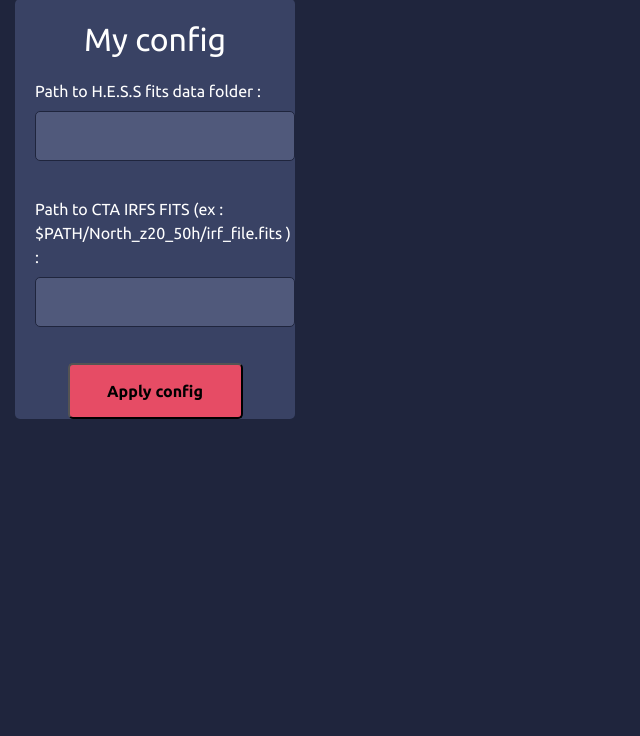
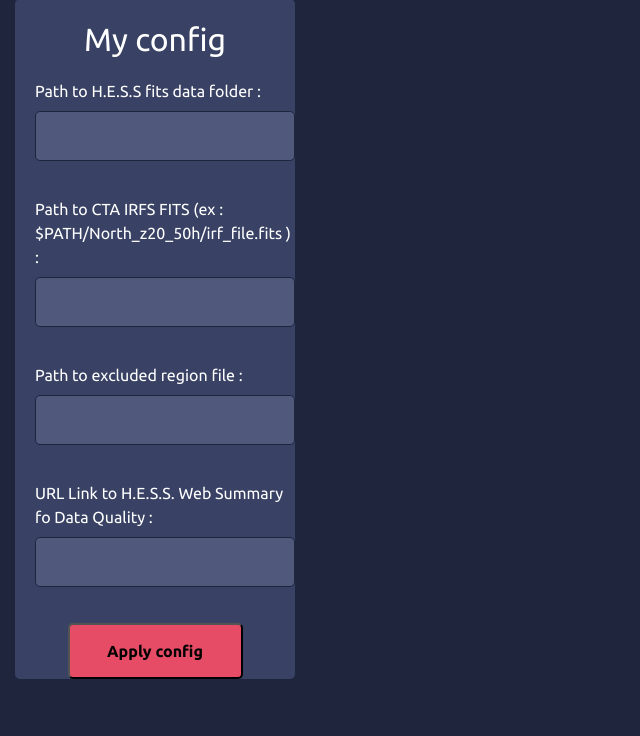
Before and after one commit to LeCastorFou/GammaPyGui, a Flask app: page /account in a window 1280 px wide. Shown: the part 162-898 px from the top of the page, without its empty margins (0-640 px from the left). Before the commit the page ends 581 px from the top, so only its background shows below. Run offline with Flask 2, Linux system fonts and the light colour scheme; some libraries are stand-ins or nearby versions.

Commit message:
new account config, ready for excluded regions

```diff
--- a/Main/BackEnd/main/forms.py
+++ b/Main/BackEnd/main/forms.py
@@ -47,4 +47,6 @@
 class SetUpConfig(FlaskForm):
     hessDataPath =  StringField('Path to H.E.S.S fits data folder :' , validators=[])
     ctaIrfsPath =  StringField('Path to CTA IRFS FITS (ex : $PATH/North_z20_50h/irf_file.fits ) :' , validators=[])
+    excludedRegionHESS =  StringField('Path to excluded region file :' , validators=[])
+    linkWebSummary =  StringField('URL Link to H.E.S.S. Web Summary fo Data Quality :' , validators=[])
     submit = SubmitField('Apply config')
--- a/Main/BackEnd/main/routes.py
+++ b/Main/BackEnd/main/routes.py
@@ -22,7 +22,6 @@
 
 main = Blueprint('main',__name__)
 
-webSumAddress = "http://127.0.0.1:5050/"
 
 @main.route("/home", methods=['GET', 'POST'])
 def home():
@@ -105,6 +104,8 @@
         if form.validate_on_submit():
             hessDataPath_new = form.hessDataPath.data
             ctaIRFSpath_new = form.ctaIrfsPath.data
+            excludedRegionHESS = form.excludedRegionHESS.data
+            linkWebSummary = form.linkWebSummary.data
 
             if hessDataPath_new[-1] != '/':
                 hessDataPath_new = hessDataPath_new + '/'
@@ -113,7 +114,21 @@
                     ctaIRFSpath_new = ctaIRFSpath_new + '/'
             else:
                 ctaIRFSpath_new = ''
-            df_config = pd.DataFrame.from_dict({'hessDataPath':[hessDataPath_new],'ctaIRFSpath':[ctaIRFSpath_new]})
+
+            if excludedRegionHESS != '' and excludedRegionHESS != None:
+                if excludedRegionHESS[-1] != '/':
+                    excludedRegionHESS = excludedRegionHESS + '/'
+            else:
+                excludedRegionHESS = ''
+
+            if linkWebSummary != '' and linkWebSummary != None:
+                if linkWebSummary[-1] != '/':
+                    linkWebSummary = linkWebSummary + '/'
+            else:
+                linkWebSummary = ''
+
+            df_config = pd.DataFrame.from_dict({'hessDataPath':[hessDataPath_new],'ctaIRFSpath':[ctaIRFSpath_new]
+            ,'excludedRegionHESS':[excludedRegionHESS] ,'linkWebSummary':[linkWebSummary] })
             df_config.to_csv(fileConfig)
 
         elif request.method ==  'GET':
@@ -137,6 +152,16 @@
                     try:
                         ctaIRFSpath = list(df_config['ctaIRFSpath'])[0]
                         form.ctaIrfsPath.data =  ctaIRFSpath
+                    except:
+                        print("No CTA IRFS PATH defined")
+                    try:
+                        excludedRegionHESS = list(df_config['excludedRegionHESS'])[0]
+                        form.excludedRegionHESS.data =  excludedRegionHESS
+                    except:
+                        print("No CTA IRFS PATH defined")
+                    try:
+                        linkWebSummary = list(df_config['linkWebSummary'])[0]
+                        form.linkWebSummary.data =  linkWebSummary
                     except:
                         print("No CTA IRFS PATH defined")
 
@@ -320,7 +345,21 @@
     configPath = os.getcwd() + "/Main/static/configFile/"
     resPath = os.getcwd() + "/Main/static/results/"
     listresfiles = os.listdir(resPath)
-
+    confExist = os.path.isfile(configPath+"config.csv")
+    fileConfig = configPath+"config.csv"
+    if not confExist:
+        open(fileConfig, 'a').close()
+        webSumAddress = ''
+    else:
+        df_config = pd.read_csv(fileConfig)
+        print(df_config)
+        try:
+            df_config = pd.read_csv(fileConfig)
+            webSumAddress = list(df_config['linkWebSummary'])[0]
+        except:
+            df_config = pd.DataFrame.from_dict({})
+            print("No config file or empty ")
+            webSumAddress = ''
     form = StartHessDataq()
 
     listresfilesdict = []
@@ -329,7 +368,7 @@
     form.analysis.choices = listresfilesdict
 
     isRunList = True
-
+    print(webSumAddress)
     if form.validate_on_submit():
         res_analysisName = form.analysis.data
         try:
--- a/Main/static/FrontEnd/templates/main/accountConfig.html
+++ b/Main/static/FrontEnd/templates/main/accountConfig.html
@@ -50,6 +50,40 @@
                    {% endif%}
                  </div>
 
+                 <div class="form-group">
+                   {% if form.excludedRegionHESS.errors %}
+                     {{ form.excludedRegionHESS.label(class="is-invalid") }}
+                     {{ form.excludedRegionHESS(class="is-invalid")}}
+                     <div class="invalid-feedback">
+                       {% for error in form.excludedRegionHESS.errors %}
+                          <div class="invalid">
+                            <i class="fa fa-info-circle"></i> {{ error }}
+                          </div>
+                       {% endfor%}
+                     </div>
+                   {% else %}
+                     {{ form.excludedRegionHESS.label(class="text-label")  }}
+                     {{ form.excludedRegionHESS(class="select-label")  }}
+                   {% endif%}
+                 </div>
+
+                 <div class="form-group">
+                   {% if form.linkWebSummary.errors %}
+                     {{ form.linkWebSummary.label(class="is-invalid") }}
+                     {{ form.linkWebSummary(class="is-invalid")}}
+                     <div class="invalid-feedback">
+                       {% for error in form.linkWebSummary.errors %}
+                          <div class="invalid">
+                            <i class="fa fa-info-circle"></i> {{ error }}
+                          </div>
+                       {% endfor%}
+                     </div>
+                   {% else %}
+                     {{ form.linkWebSummary.label(class="text-label")  }}
+                     {{ form.linkWebSummary(class="select-label")  }}
+                   {% endif%}
+                 </div>
+
                </div>
 
                  {{ form.submit(class="sign-in button") }}
```
